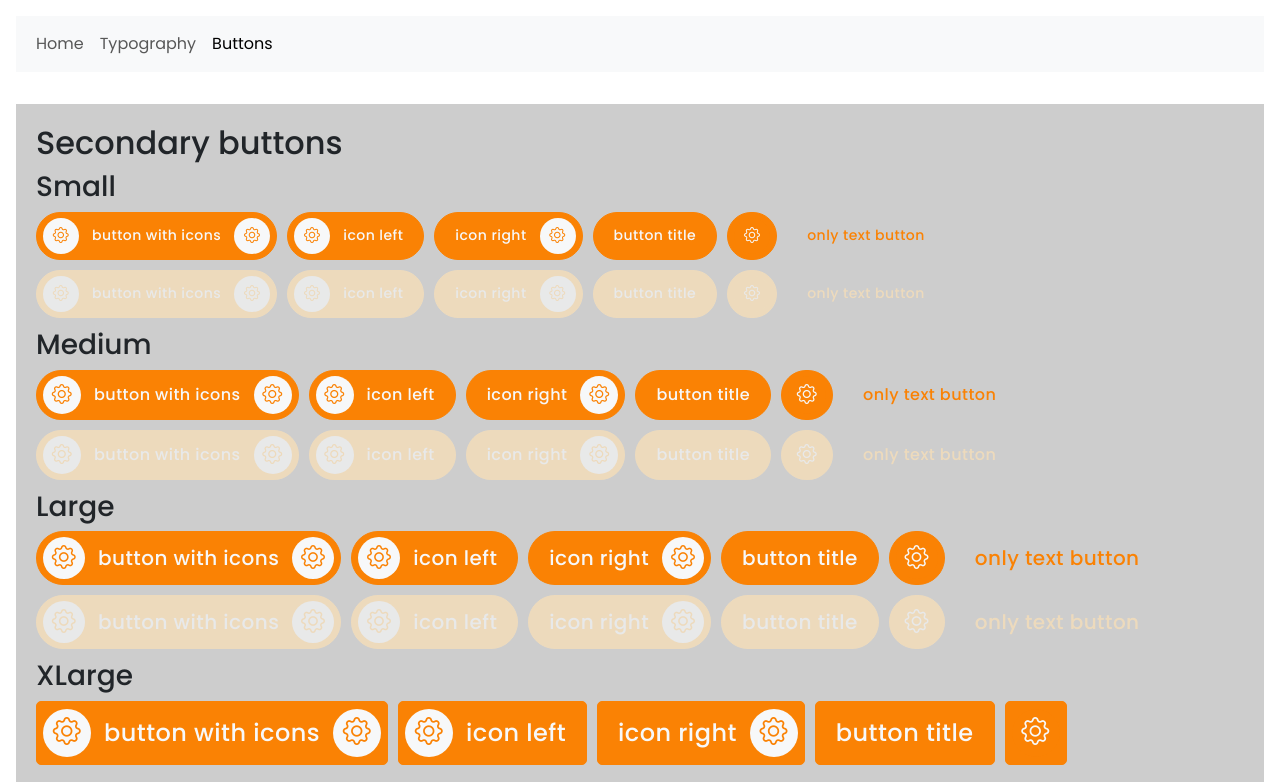
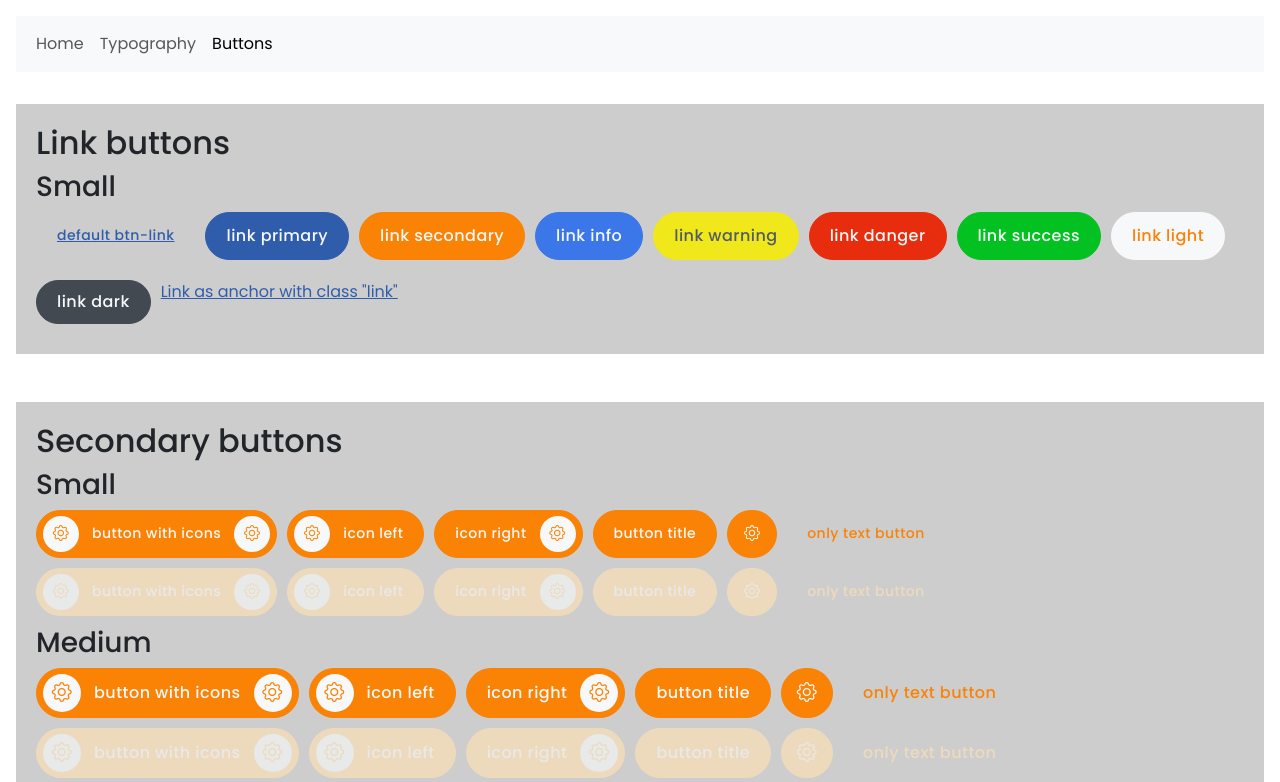
Before and after one commit to lelekann/forklift, a website: page buttons.html in a window 1280 px wide. Shown: the top 782 px of the page. Drawn offline with nearby package versions, Linux system fonts and the light colour scheme.

Commit message:
added link buttons

```diff
--- a/buttons.html
+++ b/buttons.html
@@ -25,6 +25,31 @@
       </div>
     </div>
   </nav>
+
+  <section class="mb-5">
+    <h2>Link buttons</h2>
+    <div>
+      <h3>Small</h3>
+      <div class="buttons">
+
+        <button class="btn btn-link btn-sm">
+          <span class="btn-text">Default btn-link</span>
+        </button>
+
+        <a class="btn btn-primary" href="#" role="button">Link primary</a>
+        <a class="btn btn-secondary" href="#" role="button">Link secondary</a>
+        <a class="btn btn-info" href="#" role="button">Link info</a>
+        <a class="btn btn-warning" href="#" role="button">Link warning</a>
+        <a class="btn btn-danger" href="#" role="button">Link danger</a>
+        <a class="btn btn-success" href="#" role="button">Link success</a>
+        <a class="btn btn-light" href="#" role="button">Link light</a>
+        <a class="btn btn-dark" href="#" role="button">Link dark</a>
+
+        <a class="link" href="#">Link as anchor with class "link"</a>
+
+      </div>
+    </div>
+  </section>
 
   <section class="mb-5">
     <h2>Secondary buttons</h2>
--- a/scss/_buttons.scss
+++ b/scss/_buttons.scss
@@ -11,6 +11,10 @@
     gap: 10px;
     align-items: center;
   }
+}
+
+a.btn {
+  padding: 9px 20px;
 }
 
 .btn {
```
Also changed, not shown: scss/style.css, 1 other file.
